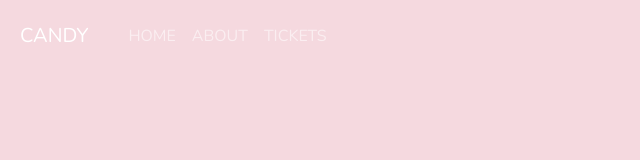
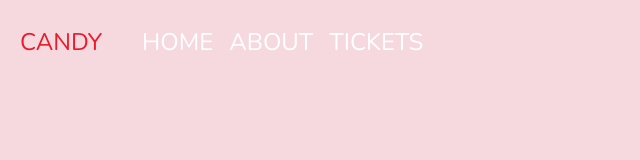
Before and after one commit to LT0303/museum-candy-project, a plain HTML site: page index.html in a window 1280 px wide. Shown: the whole page, without its empty margins (0-640 px from the left). Drawn offline with nearby package versions, Linux system fonts and the light colour scheme.

Commit message:
Added font size and weight to all navbar text Added red color to navbar brand Added white color to navbar links Added red color to navbar links when hovering

```diff
--- a/style.css
+++ b/style.css
@@ -2,3 +2,21 @@ body {
     font-family: 'Nunito', sans-serif;
     background: #f5d9df;
 }
+
+#mainNavbar {
+    font-size: 1.5rem;
+    font-weight: 100;
+}
+
+#mainNavbar .nav-link {
+    color: white;
+}
+
+#mainNavbar .nav-link:hover {
+    color: #ea1c2c;
+}
+
+#mainNavbar .navbar-brand {
+    color: #ea1c2c;
+    font-size: 1.5rem;
+}
```
